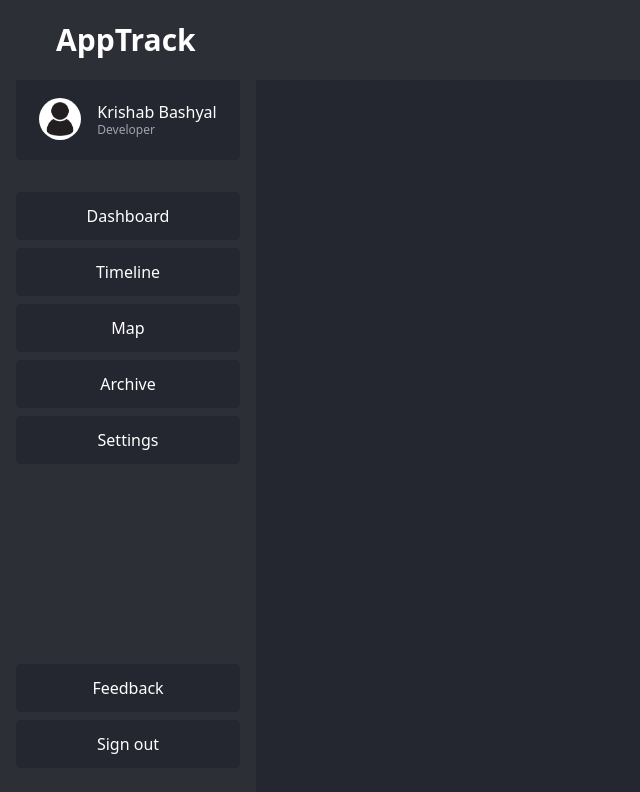
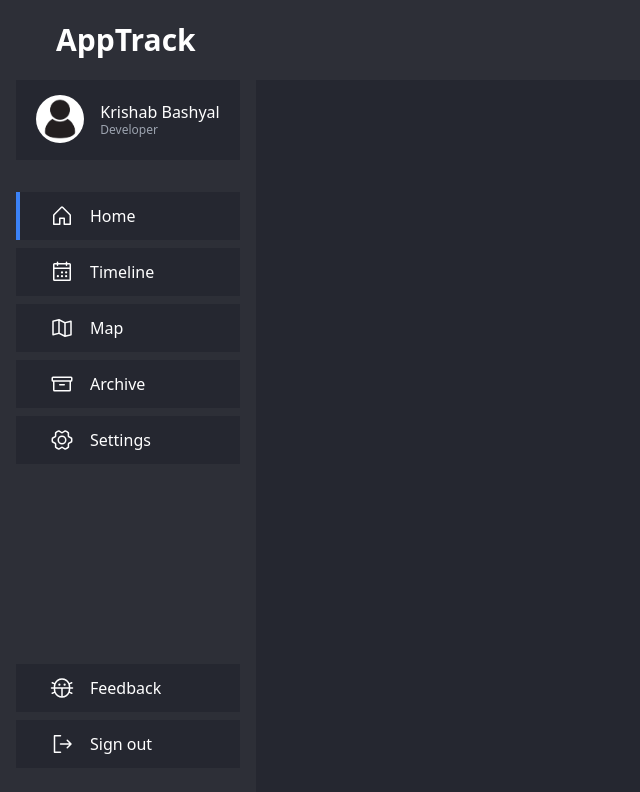
Before and after one commit to krishabbashyal/Apptive, a Next.js app in the folder client/: page / in a window 1280 px wide. Shown: the top 792 px of the page, without its empty margins (0-640 px from the left). Built offline with nearby package versions, Linux system fonts and the light colour scheme.

Commit message:
Added icons and corrected spacing for the sidebar

```diff
--- a/client/src/components/Sidebar/index.tsx
+++ b/client/src/components/Sidebar/index.tsx
@@ -1,58 +1,63 @@
-import React from 'react'
-import Image from 'next/image'
+"use client";
+
+import React from "react";
+import Image from "next/image";
+import { Archive, Bug, CalendarDots, GearSix, House, IconProps, MapTrifold, SignOut } from "@phosphor-icons/react";
 
 const SidebarProfileTab = () => {
   return (
-    <div className='w-full h-24 rounded flex justify-center bg-background'>
-      <div className='flex gap-x-4 mt-3.5 items-center'>
-        <Image src="/images/profile.jpg" className='rounded-full' width={42} height={42} alt='Profile Picture' />
+    <div className="w-full h-24  flex justify-center cursor-pointer bg-background">
+      <div className="flex gap-x-4 mt-3.5 items-center">
+        <Image src="/images/profile.jpg" className="rounded-full" width={48} height={48} alt="Profile Picture" />
         <div>
           <p>Krishab Bashyal</p>
-          <p className='text-xs -mt-0.5 text-gray-400'>Developer</p>
+          <p className="text-xs -mt-0.5 text-gray-400">Developer</p>
         </div>
       </div>
     </div>
-  )
+  );
+};
+
+interface SidebarTabProps {
+  label: string;
+  customStyle?: string;
+  icon: React.ComponentType<IconProps>;
 }
 
-interface SidebarTabProps {
-  label: string,
-  customStyle?: string,
-}
-
-const SidebarTab = ({label}: SidebarTabProps) => {
+const SidebarTab = ({ label, icon: Icon, customStyle }: SidebarTabProps) => {
   return (
-    <div className='w-full h-12 rounded flex justify-center items-center bg-background'>
-      <p>{label}</p>
+    <div className={`h-12 flex  items-center bg-background cursor-pointer border-l-4 border-background ${customStyle || ""}`}>
+      <div className="flex ml-[30px] items-center">
+        <Icon color="#fff" size={24} />
+        <p className="ml-4">{label}</p>
+      </div>
     </div>
-  )
-}
+  );
+};
 const Sidebar = () => {
   return (
-    <div className='w-64 min-h-screen bg-foreground flex flex-col'>
-      <div className='flex flex-col mt-16 mx-4 flex-grow'>
+    <div className="w-64 min-h-screen bg-foreground flex flex-col">
+      <div className="flex flex-col mt-16 mx-4 flex-grow">
         <SidebarProfileTab />
-        <div className='flex mt-8 flex-col flex-grow'>
-          <div className='flex flex-col gap-y-2 flex-grow'>
-            <SidebarTab label="Dashboard"/>
-            <SidebarTab label="Timeline"/>
-            <SidebarTab label="Map"/>
-            <SidebarTab label="Archive"/>
-            <SidebarTab label="Settings"/>
+        <div className="flex mt-8 flex-col flex-grow">
+          <div className="flex flex-col gap-y-2 flex-grow">
+            <SidebarTab icon={House} label="Home" customStyle="border-blue-500"/>
+            <SidebarTab icon={CalendarDots} label="Timeline" />
+            <SidebarTab icon={MapTrifold} label="Map" />
+            <SidebarTab icon={Archive} label="Archive" />
+            <SidebarTab icon={GearSix} label="Settings" />
           </div>
           {/* Spacer div to push the bottom tabs to the bottom */}
-          <div className='flex-grow'></div>
+          <div className="flex-grow"></div>
           {/* End of comment */}
-          <div className='mb-8 flex flex-col gap-y-2'>
-            <SidebarTab label="Feedback"/>
-            <SidebarTab label="Sign out"/>
+          <div className="mb-8 flex flex-col gap-y-2">
+            <SidebarTab icon={Bug} label="Feedback" />
+            <SidebarTab icon={SignOut} label="Sign out" />
           </div>
         </div>
       </div>
     </div>
-  )
-}
+  );
+};
 
-
-
-export default Sidebar
+export default Sidebar;
```
